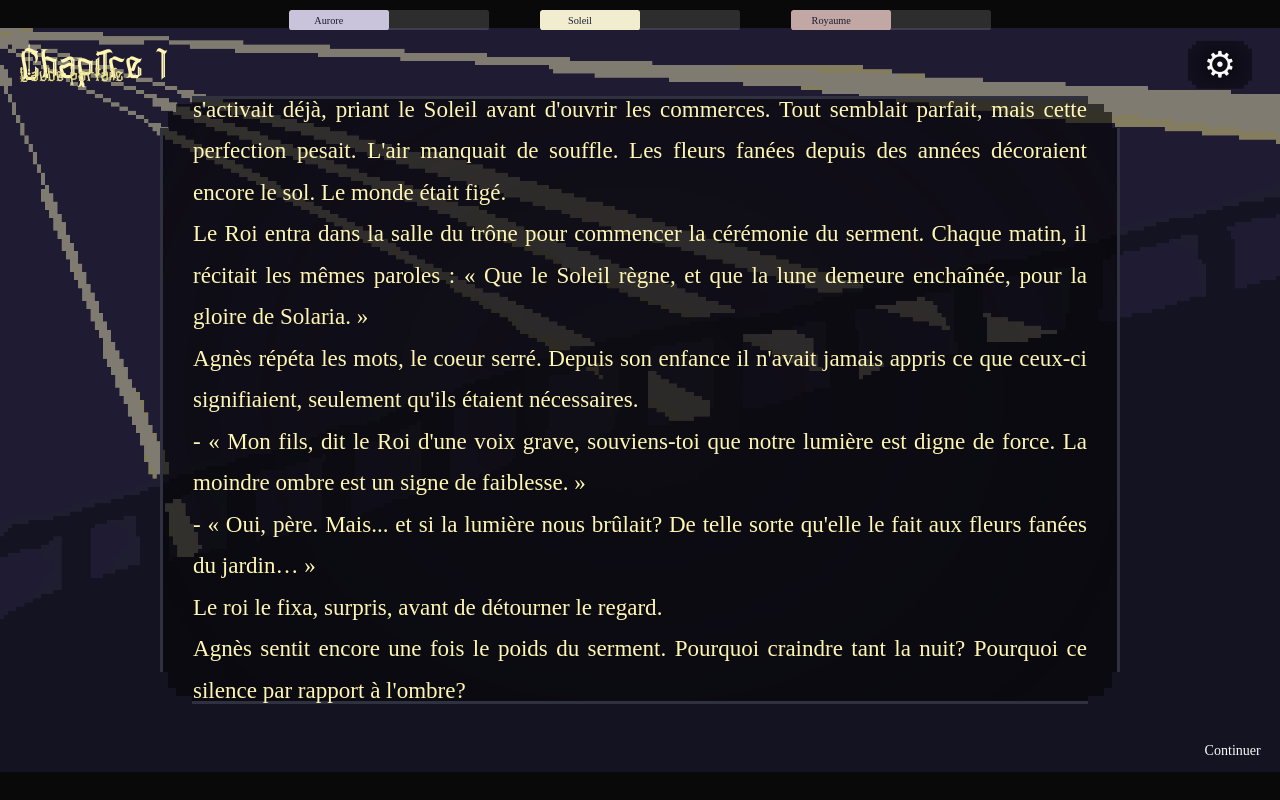
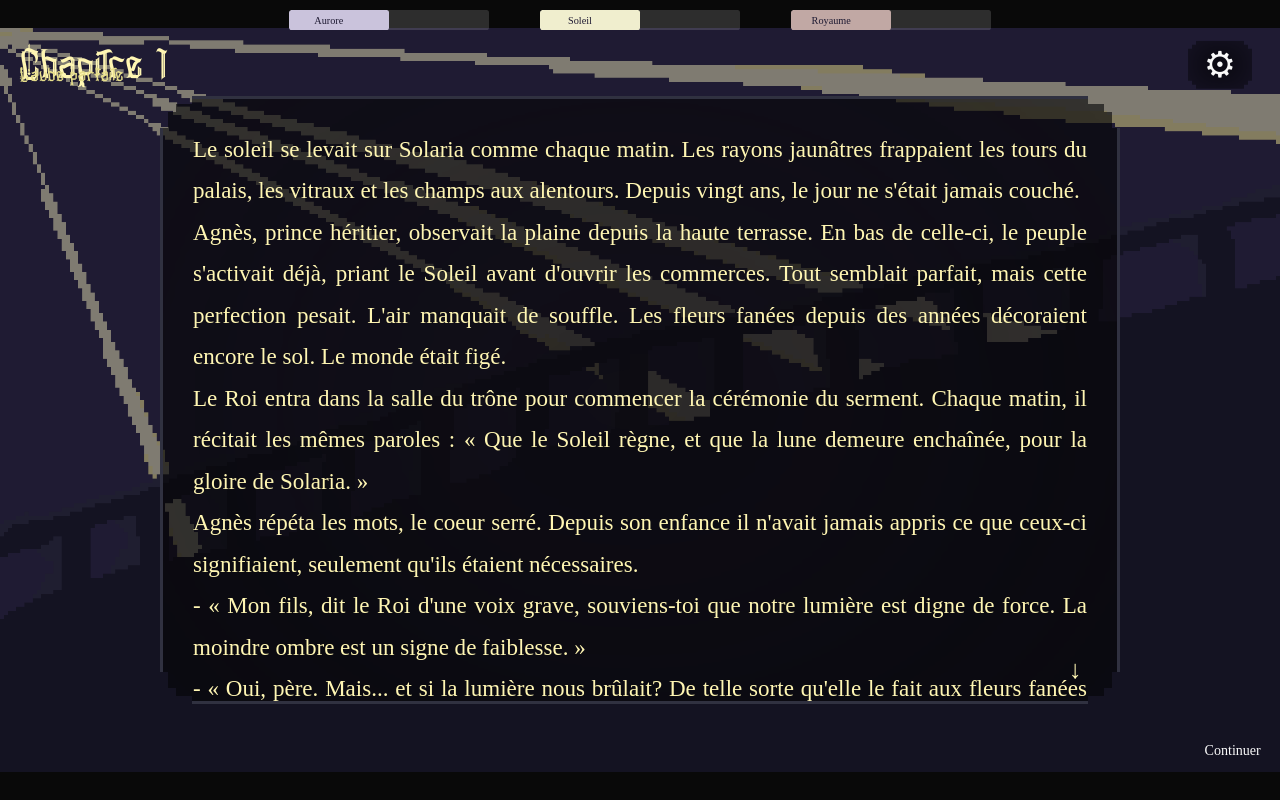
Before and after one commit to ryandufault/webapp-creative-benjamin-yannick-ryan, a Vue app in the folder lesermentdelalune/: page /chapter/1 in a window 1280 px wide. Built offline with nearby package versions, Linux system fonts and the light colour scheme.

Commit message:
scroll containr narrativetext

```diff
--- a/lesermentdelalune/src/components/NarrativeText.vue
+++ b/lesermentdelalune/src/components/NarrativeText.vue
@@ -1,8 +1,11 @@
 <template>
-  <div class="narrative-container">
-    <p class="narrative-text">
-      {{ texte }}
-    </p>
+  <div class="narrative-wrapper">
+    <div class="narrative-container">
+      <p class="narrative-text">
+        {{ texte }}
+      </p>
+    </div>
+    <button @click="scrollDown" class="scroll-btn">↓</button>
   </div>
 </template>
 
@@ -29,6 +32,17 @@ export default {
           duration: 1
         })
     });
+  },
+
+  methods: {
+    scrollDown() {
+      const container = document.getElementsByClassName('narrative-container')[0];
+      gsap.to(container, {
+        scrollTop: container.scrollTop + 200,
+        duration: 1,
+        ease: "power1.inOut"
+      });
+    }
   }
 }
 </script>
@@ -40,6 +54,11 @@ export default {
     /*Ajout des fonts*/
     font-family: Mostean;
     src: url(../assets/Mostean.ttf) format(truetype);
+}
+
+.narrative-wrapper {
+  position: relative;
+  display: inline-block;
 }
 
 .narrative-container {
@@ -87,6 +106,10 @@ export default {
     8px 32px,
     0px 32px
   );
+  align-items: flex-start;
+  overflow-y: auto;
+  overflow-x: hidden;
+  position: relative;
 }
 
 .narrative-text {
@@ -96,6 +119,26 @@ export default {
   text-align: justify;
   white-space: pre-line;
   font-family: Gothic;
+}
+
+.narrative-container::-webkit-scrollbar {
+  display: none;
+}
+
+.narrative-container { /* disable la scrollbar */
+  -ms-overflow-style: none;
+  scrollbar-width: none;
+}
+
+.scroll-btn {
+  all: unset;
+  position: absolute;
+  bottom: 1.5vw;
+  right: 3vw;
+  cursor: pointer;
+  font-size: 2vw;
+  color: #fff6b3;
+  z-index: 10;
 }
 
 @media (min-width: 1920px) and (max-width: 2560px) {
```
Also changed, not shown: 2 other files (tests, documents, lock files or other folders).
